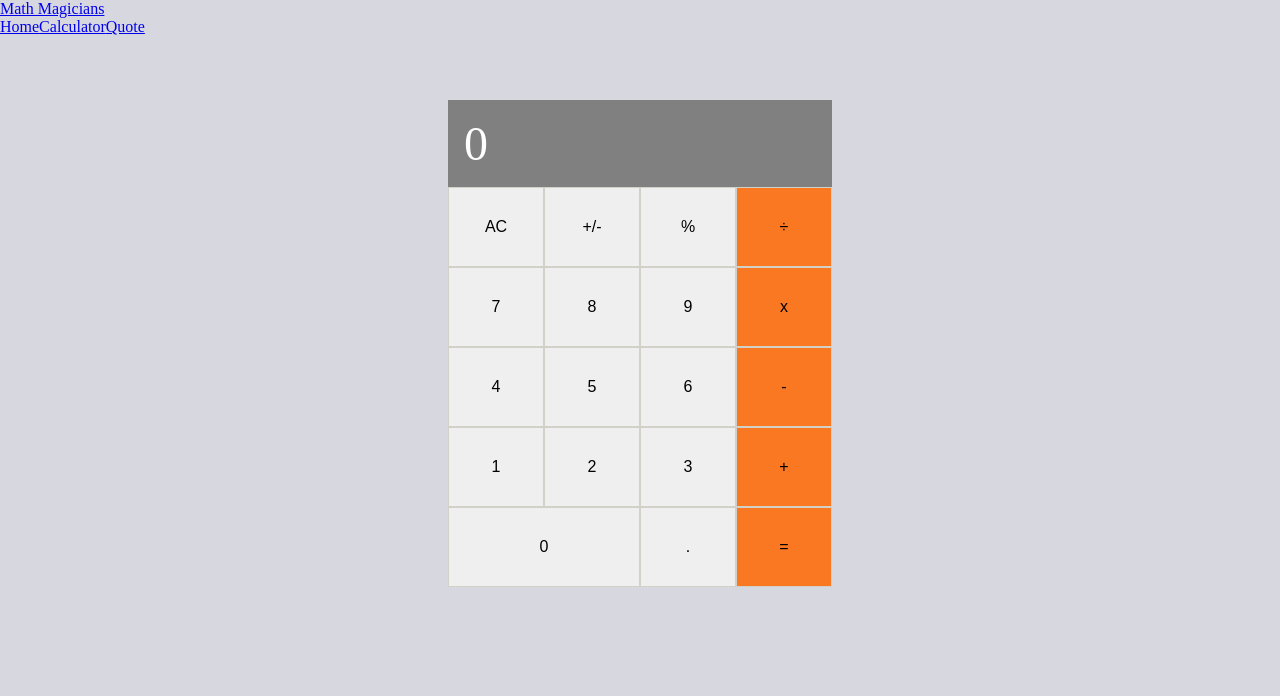
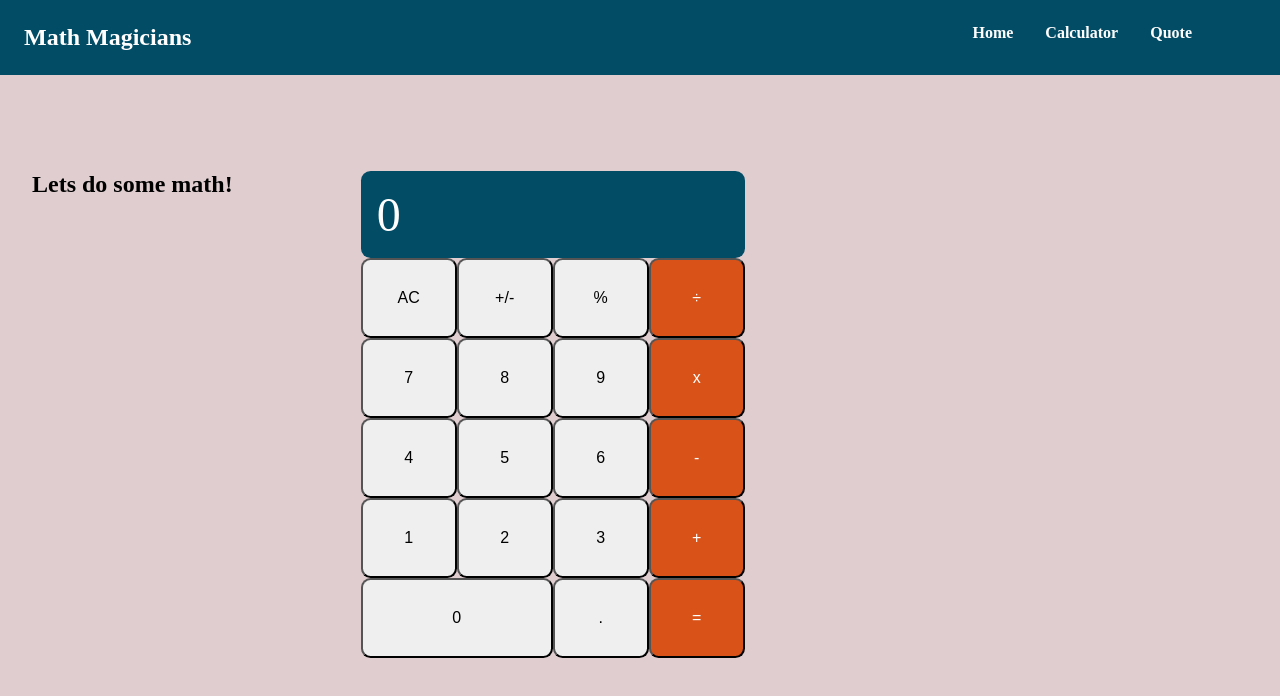
Before and after one commit to edubew/math-magicians-app, a React (Create React App) app: page /calculator in a window 1280 px wide. Shown: the top 696 px of the page. Built offline with nearby package versions, Linux system fonts and the light colour scheme.

Commit message:
Fix linters errors

```diff
--- a/src/App.js
+++ b/src/App.js
@@ -1,7 +1,5 @@
 import React, { Component } from 'react';
-import {
-  BrowserRouter as Router, Routes, Route,
-} from 'react-router-dom';
+import { BrowserRouter as Router, Routes, Route } from 'react-router-dom';
 import Calculator from './Components/Calculator';
 import Navbar from './Components/Navbar';
 import Home from './Components/Home';
--- a/src/Components/Calculator.js
+++ b/src/Components/Calculator.js
@@ -17,6 +17,8 @@ const Calculator = () => {
       : 0
   }`;
   return (
+    <div className="container">
+      <h2>Lets do some math!</h2>
       <div className="calculator__container">
         <div className="calculator__output">
           <span>{result}</span>
@@ -99,6 +101,7 @@ const Calculator = () => {
           =
         </button>
       </div>
+    </div>
   );
 };
 
--- a/src/Components/Home.js
+++ b/src/Components/Home.js
@@ -1,21 +1,23 @@
 import React from 'react';
 
 const Home = () => (
-  <div>
+  <div className="home__container">
     <h1>Welcome to our page!</h1>
+
+    <div className="content">
       <p>
         Mathematics is the abstract science of number, quantity, and space,
         either as abstract concepts (pure mathematics), or as applied to other
         disciplines such as physics and engineering (applied mathematics):
       </p>
       <p>
-      <b>
-        Fun Fact:
-      </b>
+        <b>Fun Fact:</b>
         {' '}
-      There are only two prime numbers in the whole of mathematics
-      which end in a 2 or a 5. Those numbers? 2 and 5, funnily enough.
+        There are only two prime numbers in the whole of
+        mathematics which end in a 2 or a 5. Those numbers? 2 and 5, funnily
+        enough.
       </p>
+    </div>
   </div>
 );
 
--- a/src/Components/Navbar.js
+++ b/src/Components/Navbar.js
@@ -3,12 +3,12 @@ import { Link } from 'react-router-dom';
 
 const Navbar = () => (
   <header>
-    <Link className="app__tittle" to="/">Math Magicians</Link>
+    <Link className="app__title" to="/">Math Magicians</Link>
 
     <nav>
-      <Link to="/">Home</Link>
-      <Link to="/calculator">Calculator</Link>
-      <Link to="/quote">Quote</Link>
+      <Link className="nav__item" to="/">Home</Link>
+      <Link className="nav__item" to="/calculator">Calculator</Link>
+      <Link className="nav__item" to="/quote">Quote</Link>
     </nav>
   </header>
 );
--- a/src/Components/Quote.js
+++ b/src/Components/Quote.js
@@ -1,7 +1,7 @@
 import React from 'react';
 
 const Quote = () => (
-  <div>
+  <div className="quote__container">
     <p>
       `It is not knowledge, but the act of learning, not possession but the act
       of getting there, which grants the greatest enjoyment.` ~ Carl Friedrich
--- a/src/index.css
+++ b/src/index.css
@@ -5,27 +5,33 @@
 }
 
 body {
-  background: rgb(215, 215, 224);
+  background: #e0cdd0;
+}
+
+.container {
+  display: flex;
+  gap: 8rem;
+  margin-top: 6rem;
+  margin-left: 2rem;
 }
 
 .calculator__container {
   display: grid;
   grid-template-columns: repeat(4, 6rem);
   grid-template-rows: minmax(5rem, auto) repeat(5, 5rem);
-  margin-top: 4rem;
   justify-content: center;
 }
 
 .calculator__container button {
   outline: none;
   cursor: pointer;
-  border: 1px solid rgb(209, 209, 202);
+  border-radius: 0.6rem;
   font-size: 1rem;
 }
 
 .calculator__container button:hover,
 .calculator__container button:focus {
-  background-color: gray;
+  background-color: #034c65;
 }
 
 .span__two {
@@ -34,12 +40,67 @@ body {
 
 .calculator__output {
   grid-column: 1/-1;
-  background-color: gray;
+  background-color: #034c65;
   color: #fff;
+  border-radius: 0.6rem;
   padding: 1rem;
   font-size: 3rem;
 }
 
 .calculator__operand {
-  background: rgb(250, 120, 34);
+  background: #d95319;
+  color: #fff;
 }
+
+header {
+  display: flex;
+  justify-content: space-between;
+  padding: 1.5rem;
+  background: #034c65;
+}
+
+.app__title {
+  font-size: 1.5rem;
+  text-decoration: none;
+  color: #fff;
+  font-weight: 600;
+}
+
+nav {
+  display: flex;
+  gap: 2rem;
+  font-weight: 600;
+  margin-right: 4rem;
+}
+
+.nav__item {
+  text-decoration: none;
+  color: #fff;
+}
+
+.home__container h1 {
+  text-align: center;
+  margin: 2rem;
+}
+
+.content {
+  width: 60vw;
+  margin: 0 20%;
+  background: tan;
+  border-radius: 1rem;
+}
+
+.quote__container {
+  width: 65vw;
+  margin: 20%;
+  text-align: center;
+  background: tan;
+  border-radius: 1rem;
+}
+
+p {
+  padding: 1.4rem;
+  font-size: 1.4rem;
+  line-height: 1.8rem;
+  text-align: center;
+}
```
Lines whose indentation alone changed are shown as unchanged.
